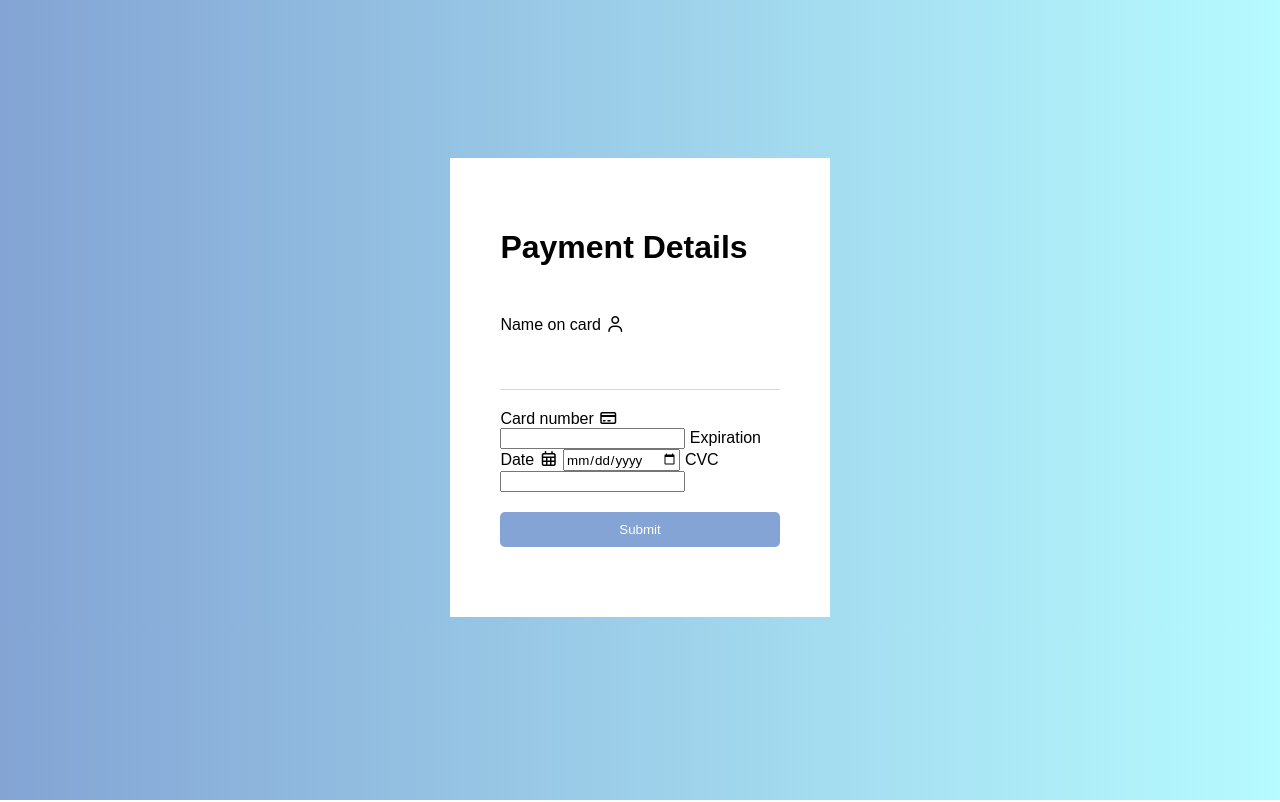
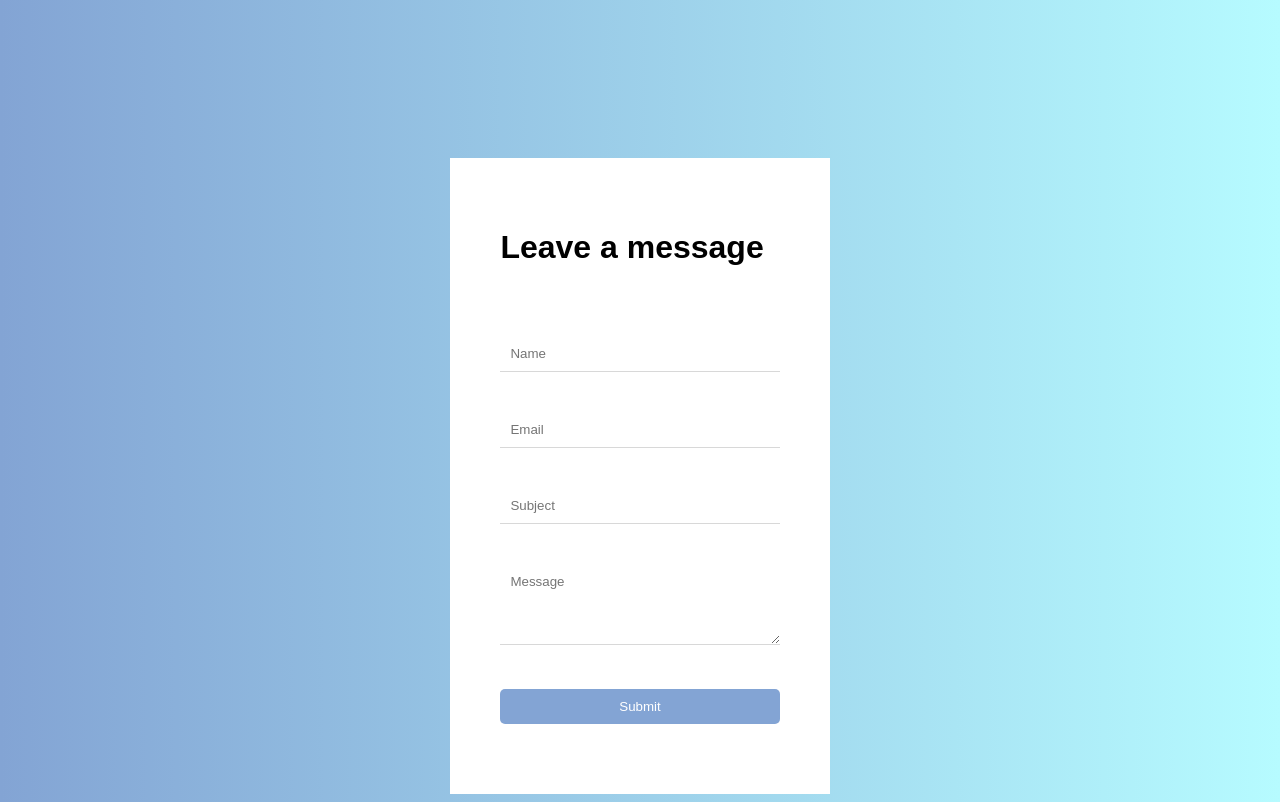
Before and after one commit to MeganGold/Form-Component001, a plain HTML site: page index.html in a window 1280 px wide. Drawn offline with Linux system fonts and the light colour scheme.

Commit message:
Final Form

```diff
--- a/index.html
+++ b/index.html
@@ -8,26 +8,11 @@
 </head>
 <body>
 <form action="">
-    <h1>Payment Details</h1>
-    <label for="name">Name on card
-        <i class="far fa-user"></i>
-        <input type="text" id="name" required>
-    </label>
-
-    <label for="cardNum">Card number
-        <i class="far fa-credit-card"></i>
-        <input type="number" id="cardNum" required>
-    </label>
-
-    <label for="expDate">Expiration Date
-        <i class="far fa-calendar-alt"></i>
-        <input type="date" id="expDate" required>
-    </label>
-
-    <label for="CVC">CVC
-        <input type="number" id="CVC" required>
-    </label>
-
+    <h1>Leave a message</h1>
+    <label for="name"></label><input type="text" id="name" placeholder="Name" required>
+    <label for="email"></label><input type="email" id="email" placeholder="Email" required>
+    <label for="subject"></label><input type="text" id="subject" placeholder="Subject" required>
+    <label for="textarea"></label><textarea rows="4" cols="30" placeholder="Message" id="textarea"></textarea>
     <input type="submit" value="Submit">
 </form>
 </body>
```
